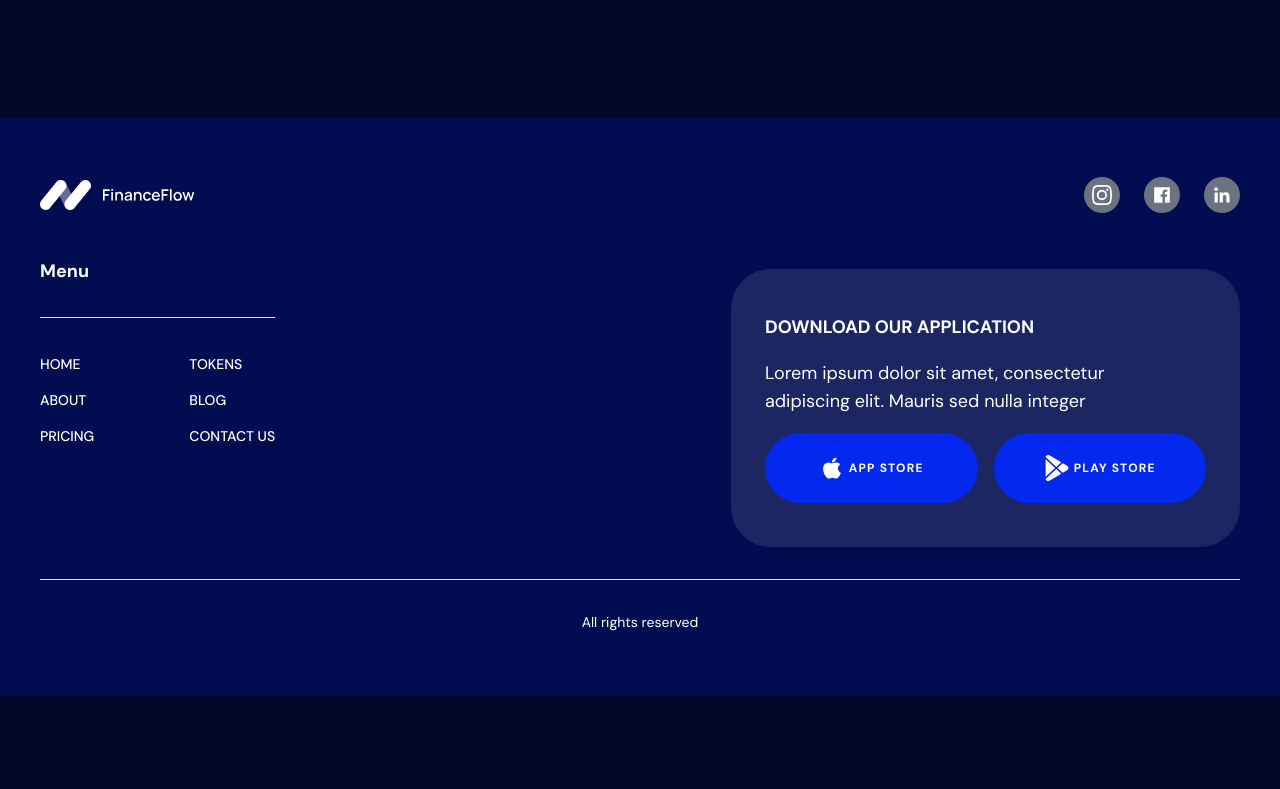
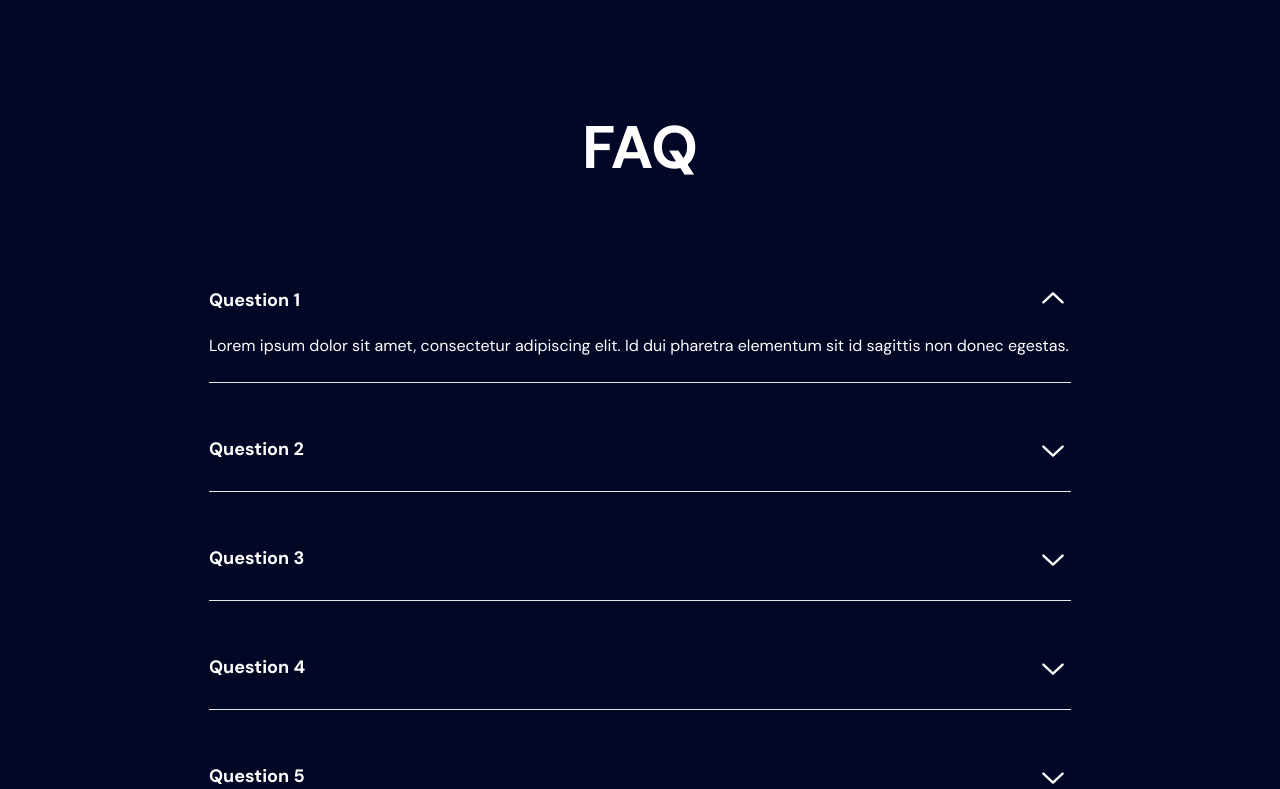
Before and after one commit to juliuscaezarff/Finance-Flow, a Next.js app: page /contact in a window 1280 px wide. Shown: the part 851-1640 px from the top of the page. Before the commit the page ends 1547 px from the top, so only its background shows below. Built offline with nearby package versions, Linux system fonts and the light colour scheme.

Commit message:
feat: adicionando a FAQ section

```diff
--- a/src/components/Templates/ContactPage/index.tsx
+++ b/src/components/Templates/ContactPage/index.tsx
@@ -1,9 +1,11 @@
+import { Faqsection } from "@/components/Organisms/ContactFAQSection";
 import { ContactHeroSection } from "@/components/Organisms/ContactHeroSection";
 
 export function ContactPage() {
   return (
     <>
       <ContactHeroSection />
+      <Faqsection />
     </>
   )
 }
```
